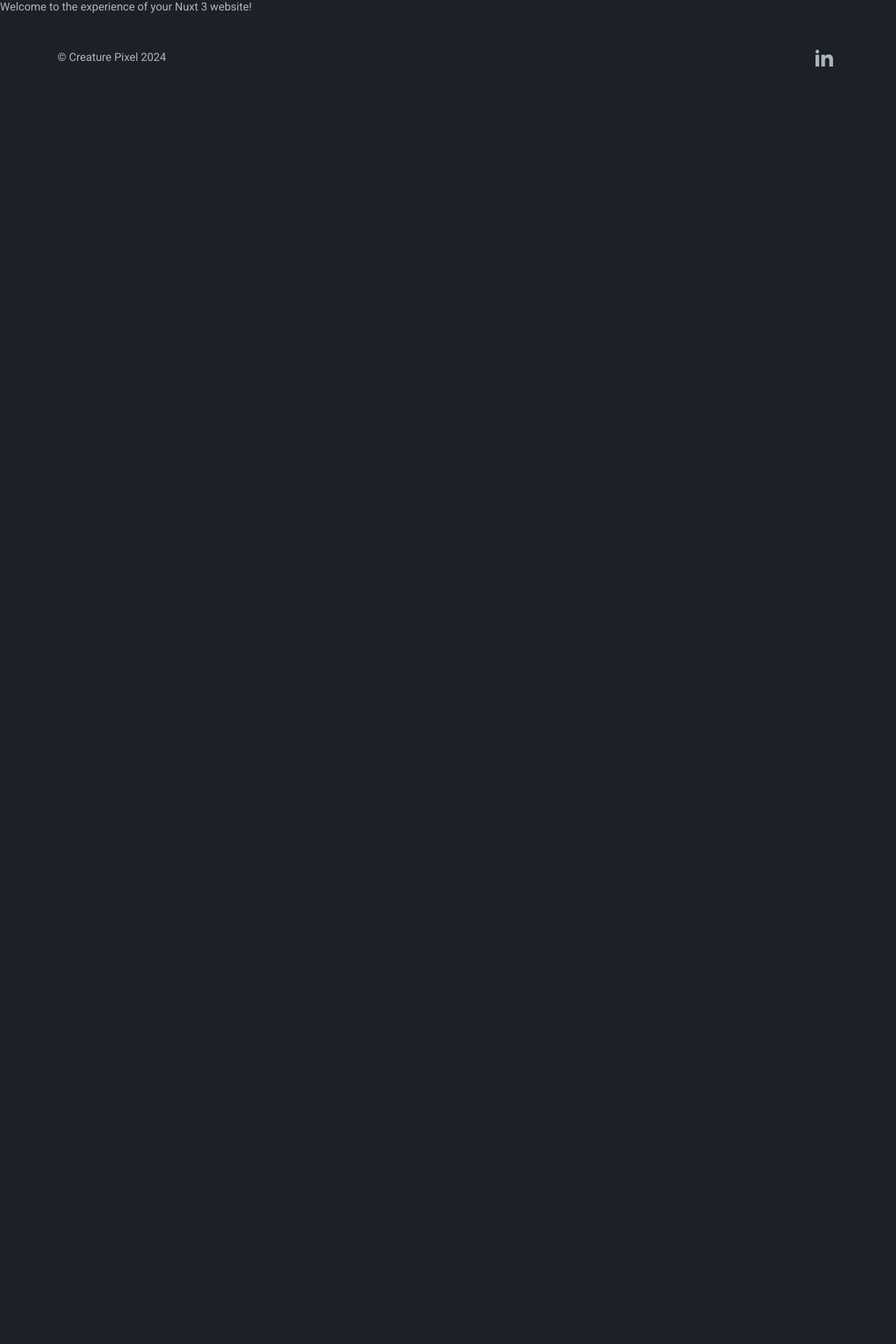
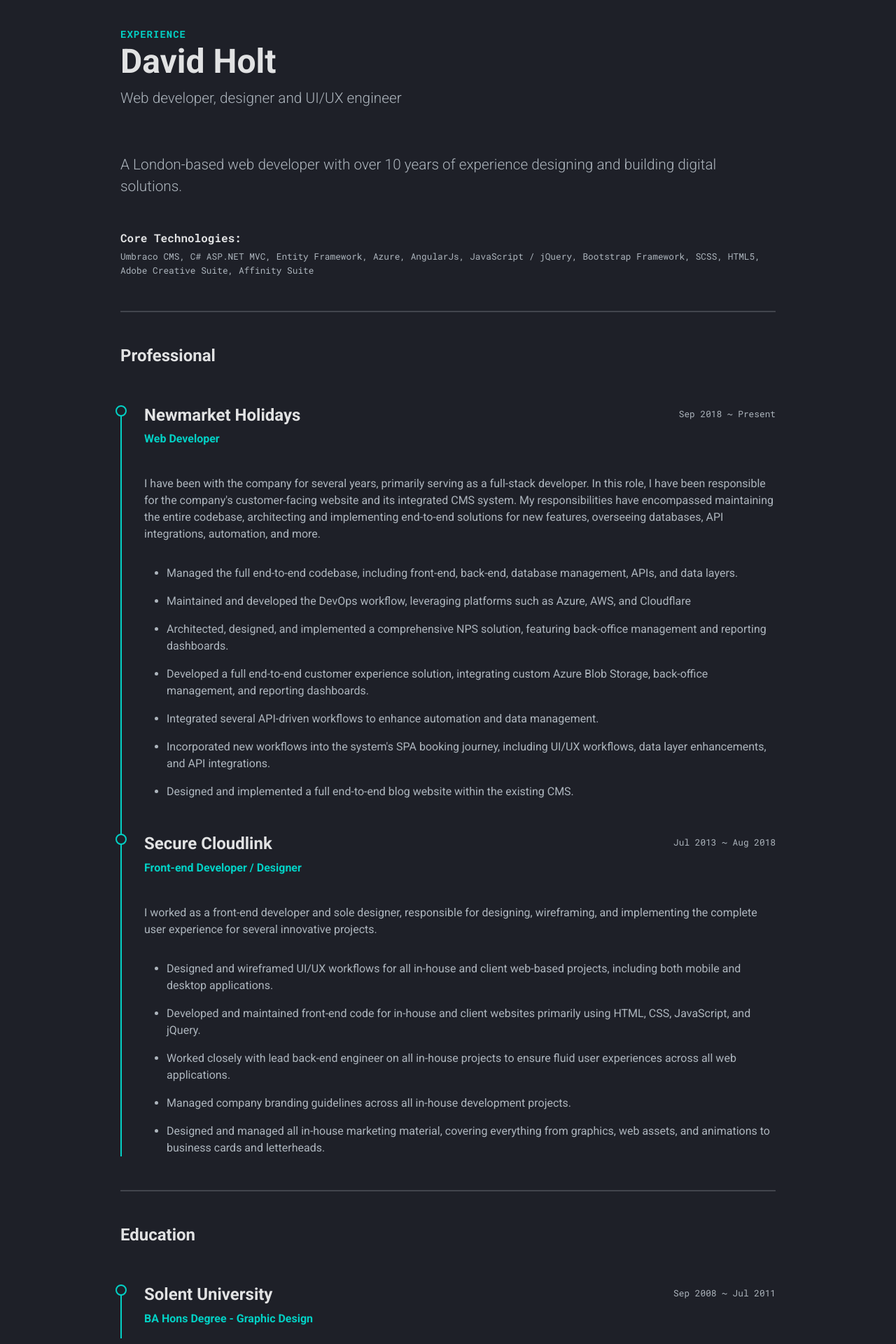
Before and after one commit to davidholtdev/creature-pixel, a Nuxt app: page /experience in a window 1280 px wide. Shown: the part 138-2058 px from the top of the page at 70% size. Before the commit the page ends 800 px from the top, so only its background shows below. Built offline with nearby package versions, Linux system fonts and the light colour scheme.

Commit message:
:sparkles: Implemented experience page

```diff
--- a/assets/scss/_global.scss
+++ b/assets/scss/_global.scss
@@ -1,5 +1,11 @@
 body {
   padding-top: $header-height;
+}
+
+.text {
+  &-primary {
+    color: $primary;
+  }
 }
 
 /* ==========================
--- a/assets/scss/components/heading-block.scss
+++ b/assets/scss/components/heading-block.scss
@@ -33,12 +33,20 @@
     font-weight: $font-weight-bold;
     color: $headings-color;
 
-    &:not(&-lg) {
-      @extend .h2;
+    &-xl {
+      @include font-size(map-get($display-font-sizes, 5));
     }
 
     &-lg {
-      @extend .h1;
+      @include font-size(map-get($font-sizes, 1));
+    }
+
+    &-md {
+      @include font-size(map-get($font-sizes, 2));
+    }
+
+    &-sm {
+      @include font-size(map-get($font-sizes, 4));
     }
   }
 
--- /dev/null
+++ b/assets/scss/components/resume.scss
@@ -0,0 +1,77 @@
+.resume-list {
+  &-item {
+    position: relative;
+    padding: 0 0 2rem 2rem;
+    border-left: 2px solid $primary;
+
+    &:last-of-type {
+      padding-bottom: 0;
+    }
+
+    &:before {
+      content: "";
+      position: absolute;
+      width: 1rem;
+      height: 1rem;
+      border-radius: 50%;
+      left: -1px;
+      top: 0;
+      background: $navy;
+      border: 2px solid $primary;
+      transform: translateX(-50%);
+    }
+  }
+}
+
+// Chart
+.chart {
+  &-box {
+    width: 100%;
+    text-align: center;
+    background: $navy-light;
+    box-shadow: 0 10px 30px -15px $navy-dark;
+    border-radius: 0.75rem;
+    padding: 1rem;
+  }
+
+  & {
+    display: block;
+    margin: 10px auto;
+    max-width: 90px;
+    max-height: 250px;
+
+    &-bg {
+      fill: none;
+      stroke: $navy-dark;
+      stroke-width: 2;
+    }
+
+    &-circle {
+      fill: none;
+      stroke-width: 2;
+      stroke-linecap: round;
+      stroke: $primary;
+    }
+
+    &-text {
+      fill: $white;
+      font-family: $font-mono;
+      font-size: 0.5em;
+      text-anchor: middle;
+    }
+  }
+
+  & > div {
+    font-family: $font-mono;
+  }
+}
+
+.anim {
+  animation: progress 1s ease-out forwards;
+}
+
+@keyframes progress {
+  0% {
+    stroke-dasharray: 0 100;
+  }
+}
--- a/assets/scss/main.scss
+++ b/assets/scss/main.scss
@@ -18,6 +18,7 @@
 @import "components/footer";
 @import "components/project-card";
 @import "components/heading-block";
+@import "components/resume";
 
 %font-mono {
   font-family: $font-mono;
--- a/components/HeadingBlock.vue
+++ b/components/HeadingBlock.vue
@@ -39,7 +39,10 @@
   });
 
   const titleSize = computed(() => {
-    return props?.titleSize === "lg" ? "heading-block-title-lg" : "";
+    const sizes = ["sm", "md", "lg", "xl"];
+    let size = sizes[1];
+    if (props.titleSize && sizes.includes(props.titleSize)) size = props.titleSize;
+    return `heading-block-title-${size}`;
   });
 </script>
 
--- a/pages/experience/index.vue
+++ b/pages/experience/index.vue
@@ -1,12 +1,109 @@
 <template>
-  <div>
-    <h1>Experience Page</h1>
-    <p>Welcome to the experience of your Nuxt 3 website!</p>
+  <div class="content-section">
+    <div class="container container-slim">
+      <div class="row">
+        <div class="col order-1 order-sm-0">
+          <HeadingBlock tag="h1" title-size="xl" :container-size="'sm'">
+            <template #tagline>Experience</template>
+            <template #title>David Holt</template>
+            <template #description>Web developer, designer and UI/UX engineer</template>
+          </HeadingBlock>
+        </div>
+        <div class="col-sm-auto order-0 order-sm-1">
+          <div class="box box--profile box--profile-small">
+            <div class="box-image"></div>
+          </div>
+        </div>
+      </div>
+      <p class="lead">A London-based web developer with over 10 years of experience designing and building digital solutions.</p>
+      <p class="font-mono mt-5 mb-2 h6">Core Technologies:</p>
+      <p class="small font-mono">Umbraco CMS, C# ASP.NET MVC, Entity Framework, Azure, AngularJs, JavaScript / jQuery, Bootstrap Framework, SCSS, HTML5, Adobe Creative Suite, Affinity Suite</p>
+      <hr class="my-5" />
+    </div>
+    <div class="container container-slim">
+      <HeadingBlock tag="h2" title-size="sm" :container-size="'sm'">
+        <template #title>Professional</template>
+      </HeadingBlock>
+      <div class="resume-list">
+        <div class="resume-list-item">
+          <div class="d-flex flex-column flex-lg-row justify-content-lg-between mb-4">
+            <div class="order-0 order-lg-1"><span class="font-mono small">Sep 2018 ~ Present</span></div>
+            <div class="order-1 order-lg-0">
+              <h3 class="h4">Newmarket Holidays</h3>
+              <p class="text-primary"><strong>Web Developer</strong></p>
+            </div>
+          </div>
+          <div class="rte-content">
+            <p>
+              I have been with the company for several years, primarily serving as a full-stack developer. In this role, I have been responsible for the company's customer-facing website and its
+              integrated CMS system. My responsibilities have encompassed maintaining the entire codebase, architecting and implementing end-to-end solutions for new features, overseeing databases,
+              API integrations, automation, and more.
+            </p>
+            <ul>
+              <li class="mb-3">Managed the full end-to-end codebase, including front-end, back-end, database management, APIs, and data layers.</li>
+              <li class="mb-3">Maintained and developed the DevOps workflow, leveraging platforms such as Azure, AWS, and Cloudflare</li>
+              <li class="mb-3">Architected, designed, and implemented a comprehensive NPS solution, featuring back-office management and reporting dashboards.</li>
+              <li class="mb-3">Developed a full end-to-end customer experience solution, integrating custom Azure Blob Storage, back-office management, and reporting dashboards.</li>
+              <li class="mb-3">Integrated several API-driven workflows to enhance automation and data management.</li>
+              <li class="mb-3">Incorporated new workflows into the system's SPA booking journey, including UI/UX workflows, data layer enhancements, and API integrations.</li>
+              <li class="mb-3">Designed and implemented a full end-to-end blog website within the existing CMS.</li>
+            </ul>
+          </div>
+        </div>
+        <div class="resume-list-item">
+          <div class="resume-item">
+            <div class="d-flex flex-column flex-lg-row justify-content-lg-between mb-4">
+              <div class="order-0 order-lg-1"><span class="font-mono small">Jul 2013 ~ Aug 2018</span></div>
+              <div class="order-1 order-lg-0">
+                <h3 class="h4">Secure Cloudlink</h3>
+                <p class="text-primary"><strong>Front-end Developer / Designer</strong></p>
+              </div>
+            </div>
+            <div class="rte-content">
+              <p>I worked as a front-end developer and sole designer, responsible for designing, wireframing, and implementing the complete user experience for several innovative projects.</p>
+              <ul>
+                <li class="mb-3">Designed and wireframed UI/UX workflows for all in-house and client web-based projects, including both mobile and desktop applications.</li>
+                <li class="mb-3">Developed and maintained front-end code for in-house and client websites primarily using HTML, CSS, JavaScript, and jQuery.</li>
+                <li class="mb-3">Worked closely with lead back-end engineer on all in-house projects to ensure fluid user experiences across all web applications.</li>
+                <li class="mb-3">Managed company branding guidelines across all in-house development projects.</li>
+                <li class="mb-3">Designed and managed all in-house marketing material, covering everything from graphics, web assets, and animations to business cards and letterheads.</li>
+              </ul>
+            </div>
+          </div>
+        </div>
+      </div>
+      <hr class="my-5" />
+      <HeadingBlock tag="h2" title-size="sm" :container-size="'sm'">
+        <template #title>Education</template>
+      </HeadingBlock>
+      <div class="resume-list">
+        <div class="resume-list-item">
+          <div class="resume-item">
+            <div class="d-flex flex-column flex-lg-row justify-content-lg-between mb-4">
+              <div class="order-0 order-lg-1"><span class="font-mono small">Sep 2008 ~ Jul 2011</span></div>
+              <div class="order-1 order-lg-0">
+                <h3 class="h4">Solent University</h3>
+                <p class="text-primary"><strong>BA Hons Degree - Graphic Design</strong></p>
+              </div>
+            </div>
+            <div class="rte-content"></div>
+          </div>
+        </div>
+      </div>
+    </div>
   </div>
 </template>
 
 <script setup lang="ts">
-  setTimeout(() => {}, 1000);
+  useHead({
+    title: "Experience | Creature Pixel",
+    meta: [
+      {
+        name: "description",
+        content: "Professional experience and résumé of David Holt, web developer, designer and UI/UX engineer.",
+      },
+    ],
+  });
 </script>
 
 <style scoped></style>
--- a/types/index.ts
+++ b/types/index.ts
@@ -181,7 +181,7 @@ export interface HeadingBlock {
   description?: string;
   alignment?: "center" | "left";
   containerSize?: "sm" | "md" | "lg";
-  titleSize?: "md" | "lg";
+  titleSize?: "sm" | "md" | "lg" | "xl";
 }
 
 export interface ProjectCardCollection {
```
